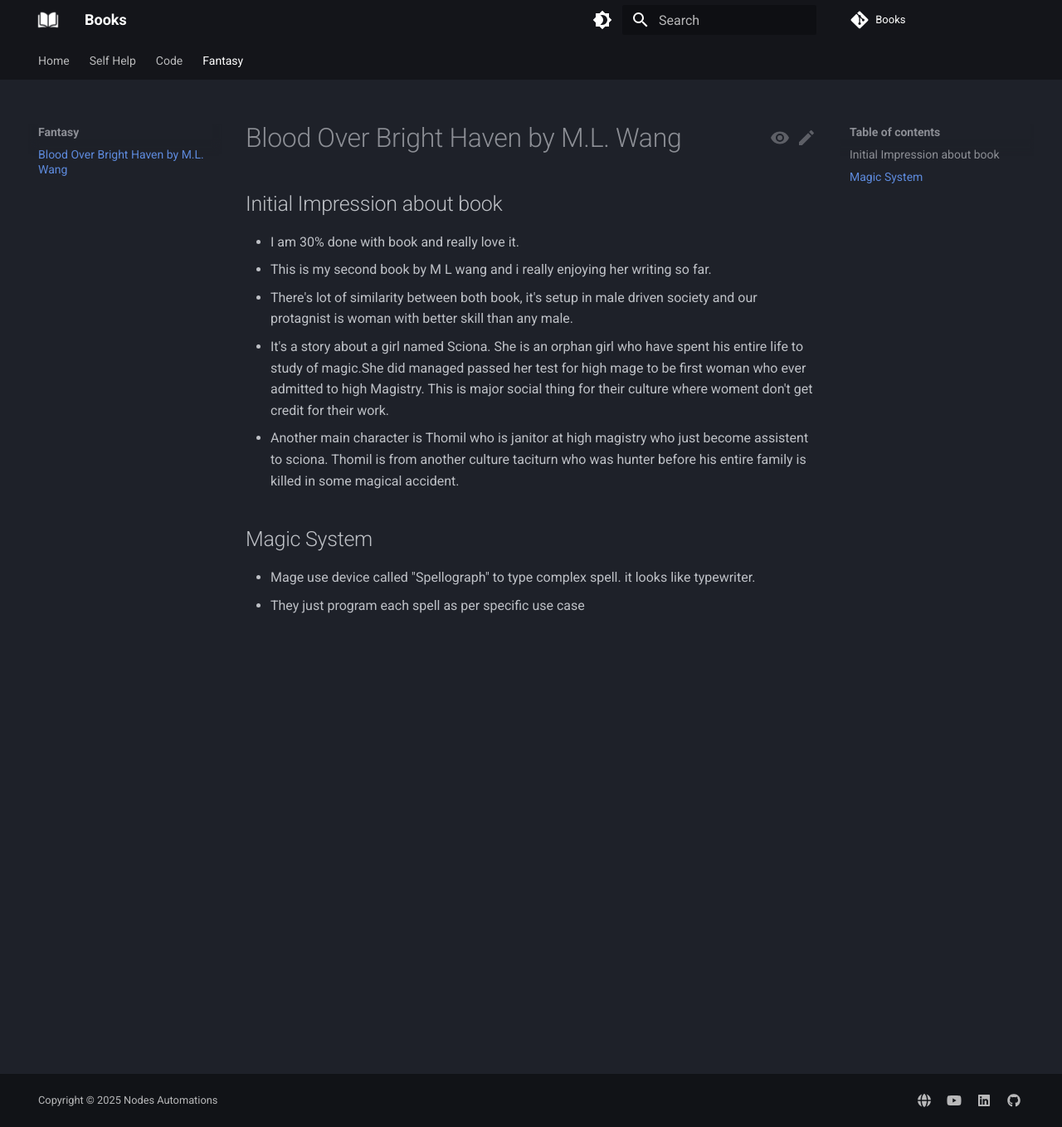
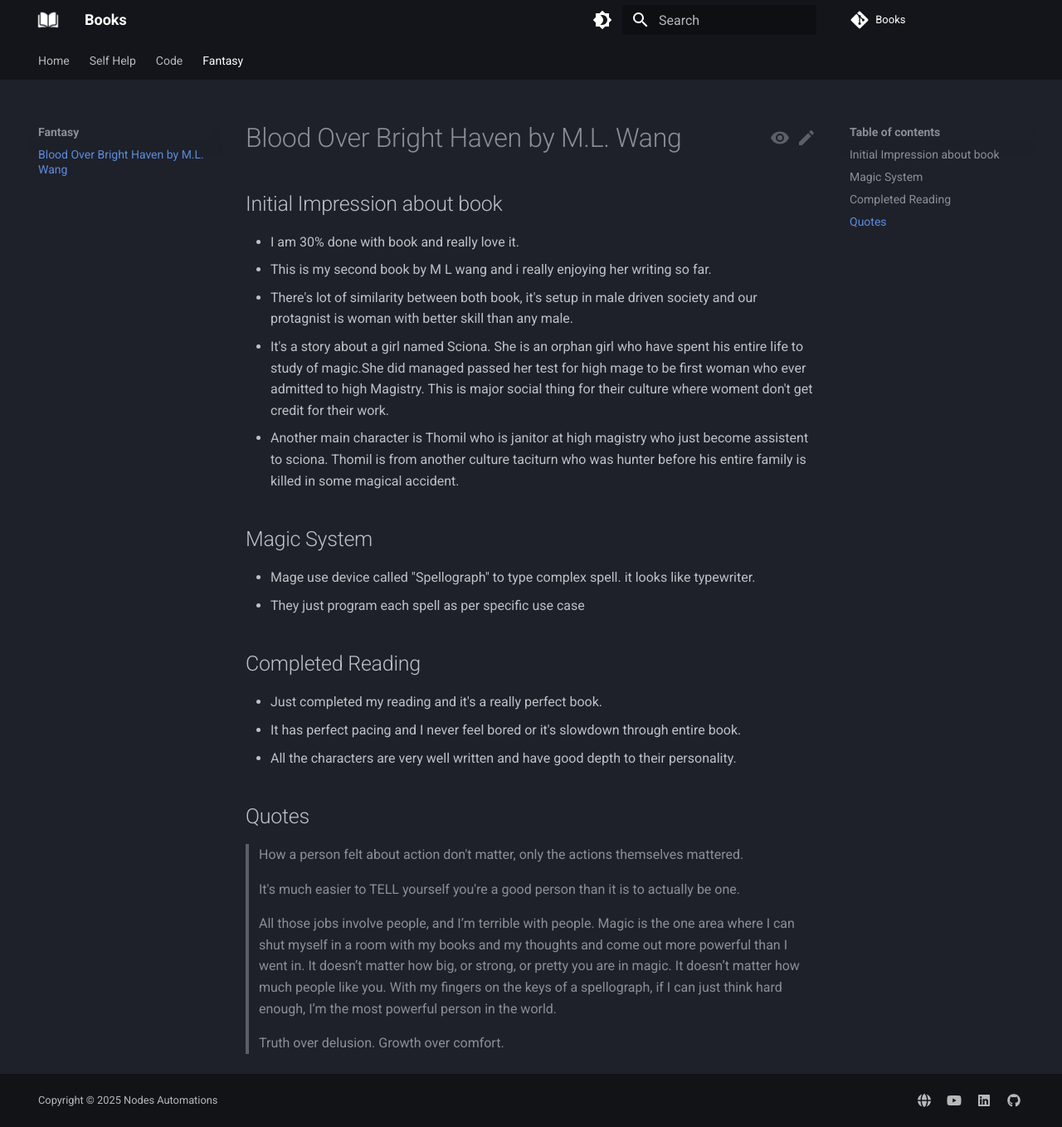
Before and after one commit to vivekkpatel/Books, an MkDocs documentation site: the page built from docs/Fantasy/Blood Over Bright Haven.md, in a window 1280 px wide and 1358 px high. Shown: the whole window at 83% size. Built offline with MkDocs 1.6.1 and Material for MkDocs 9.7.7, drawn with Linux system fonts in a browser that asks for light colours; comment, search, counter and statistics services are not loaded.

Commit message:
Blood over bright heaven notes completed

```diff
--- a/docs/Fantasy/Blood Over Bright Haven.md
+++ b/docs/Fantasy/Blood Over Bright Haven.md
@@ -10,3 +10,18 @@
 ## Magic System
 - Mage use device called "Spellograph" to type complex spell. it looks like typewriter.
 - They just program each spell as per specific use case
+
+## Completed Reading
+- Just completed my reading and it's a really perfect book.
+- It has perfect pacing and I never feel bored or it's slowdown through entire book.
+- All the characters are very well written and have good depth to their personality.
+
+## Quotes
+
+> How a person felt about action don't matter, only the actions themselves mattered.
+
+> It's much easier to TELL yourself you're a good person than it is to actually be one.
+
+>All those jobs involve people, and I’m terrible with people. Magic is the one area where I can shut myself in a room with my books and my thoughts and come out more powerful than I went in. It doesn’t matter how big, or strong, or pretty you are in magic. It doesn’t matter how much people like you. With my fingers on the keys of a spellograph, if I can just think hard enough, I’m the most powerful person in the world.
+
+> Truth over delusion. Growth over comfort.
```
